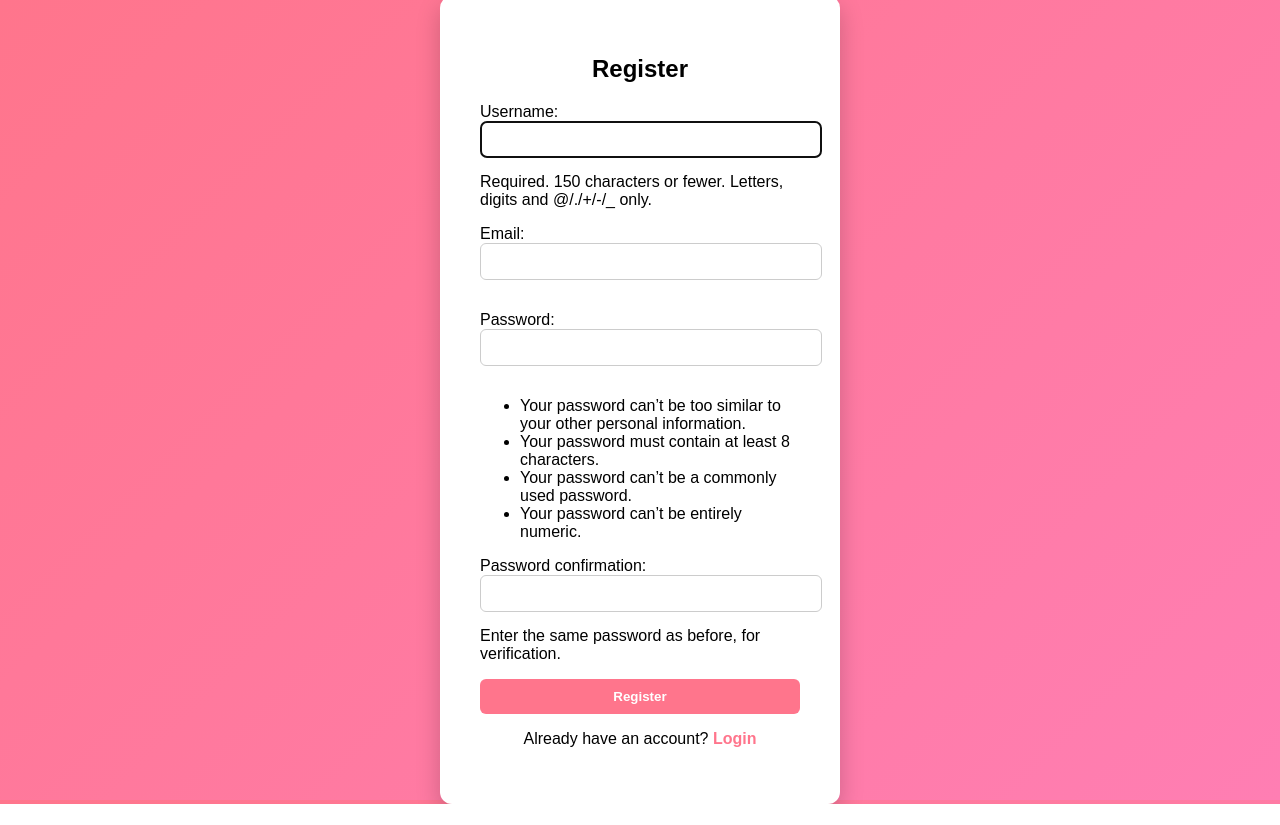
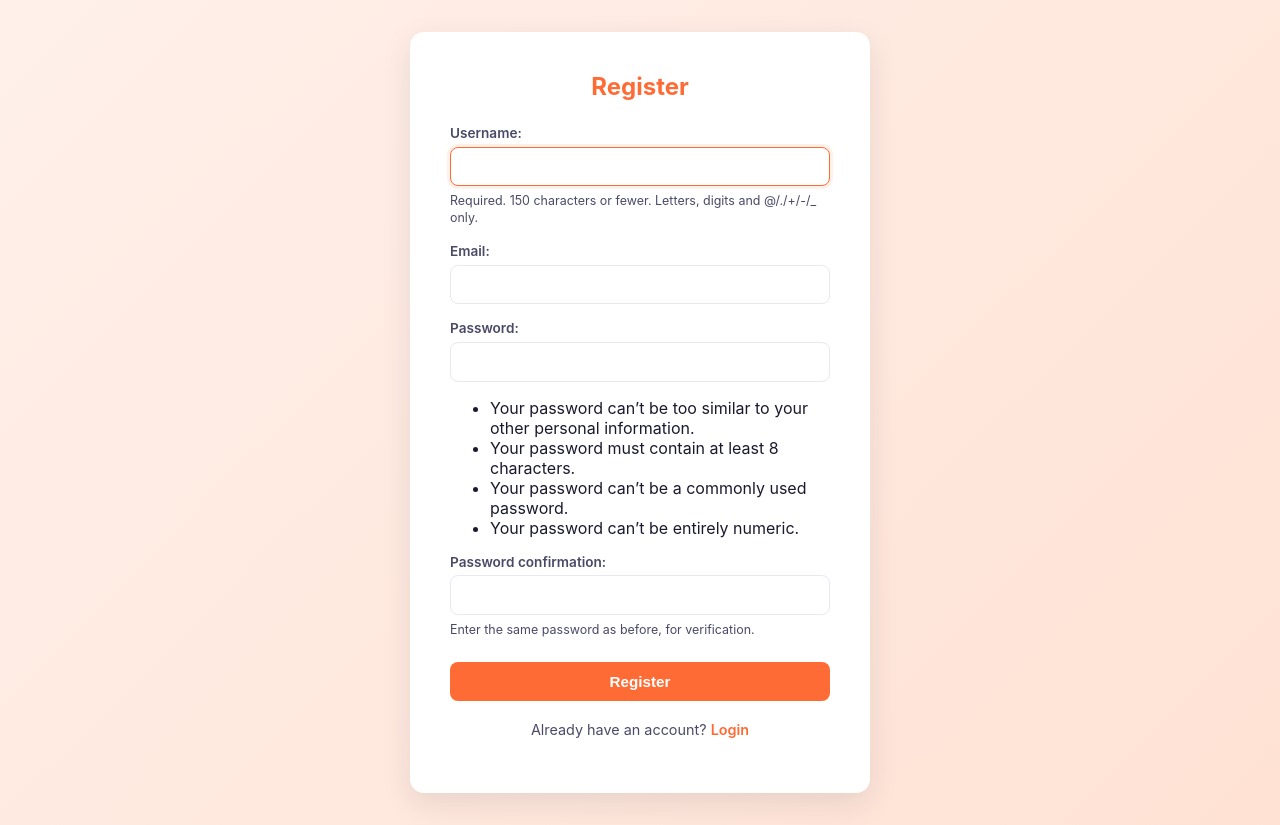
Before and after one commit to beyz100/FlavorMap-Project, a Django app: page /register/ in a window 1280 px wide. Before the commit the page ends 804 px from the top, so only its background shows below. Run offline with Django 5.2, Linux system fonts and the light colour scheme.

Commit message:
improved CSS for Login and Register pages

```diff
--- a/restaurants/templates/users/register.html
+++ b/restaurants/templates/users/register.html
@@ -5,62 +5,124 @@
     <title>Register</title>
 
     <style>
+        :root {
+            --primary: #ff6b35;
+            --primary-dark: #e05520;
+            --primary-soft: #fff0ea;
+            --text-dark: #1a1a2e;
+            --text-mid: #4a4a68;
+            --border: #e8e8f0;
+        }
+
         body {
             margin: 0;
-            padding: 0;
-            font-family: Arial, sans-serif;
-            background: linear-gradient(135deg, #ff758c, #ff7eb3);
-            height: 100vh;
+            padding: 2rem 1rem;
+            font-family: -apple-system, BlinkMacSystemFont, "Segoe UI", Roboto, Arial, sans-serif;
+            background: linear-gradient(135deg, #fff0ea, #ffe2d4);
+            min-height: 100vh;
             display: flex;
             justify-content: center;
             align-items: center;
+            color: var(--text-dark);
+            box-sizing: border-box;
         }
 
         .register-box {
-            background: white;
-            padding: 40px;
-            border-radius: 12px;
-            width: 320px;
-            box-shadow: 0 10px 25px rgba(0,0,0,0.2);
+            background: #fff;
+            padding: 2.5rem;
+            border-radius: 14px;
+            width: 380px;
+            box-shadow: 0 10px 30px rgba(26,26,46,0.10);
         }
 
         h2 {
             text-align: center;
-            margin-bottom: 20px;
+            margin: 0 0 1.5rem;
+            color: var(--primary);
+        }
+
+        form p {
+            margin: 0 0 1rem;
+        }
+
+        label {
+            display: block;
+            font-size: 0.85rem;
+            font-weight: 600;
+            color: var(--text-mid);
+            margin-bottom: 0.35rem;
         }
 
         input {
             width: 100%;
-            padding: 10px;
-            margin-bottom: 15px;
-            border: 1px solid #ccc;
-            border-radius: 6px;
+            padding: 0.65rem 0.75rem;
+            border: 1px solid var(--border);
+            border-radius: 8px;
+            font-size: 0.95rem;
+            box-sizing: border-box;
+            transition: border-color 0.15s, box-shadow 0.15s;
+        }
+
+        input:focus {
+            outline: none;
+            border-color: var(--primary);
+            box-shadow: 0 0 0 3px var(--primary-soft);
         }
 
         button {
             width: 100%;
-            padding: 10px;
-            background: #ff758c;
+            padding: 0.7rem;
+            background: var(--primary);
             color: white;
             border: none;
-            border-radius: 6px;
+            border-radius: 8px;
             cursor: pointer;
-            font-weight: bold;
+            font-weight: 600;
+            font-size: 0.95rem;
+            margin-top: 0.5rem;
+            transition: background 0.15s;
         }
 
         button:hover {
-            background: #e85d75;
+            background: var(--primary-dark);
+        }
+
+        .helptext {
+            display: block;
+            font-size: 0.78rem;
+            color: var(--text-mid);
+            margin-top: 0.35rem;
+            line-height: 1.4;
+        }
+
+        .helptext ul {
+            padding-left: 1.1rem;
+            margin: 0.25rem 0 0;
+        }
+
+        .errorlist {
+            list-style: none;
+            padding: 0;
+            margin: 0.25rem 0 0;
+            font-size: 0.8rem;
+            color: #c0392b;
         }
 
         .login-link {
             text-align: center;
-            margin-top: 15px;
+            margin-top: 1.25rem;
+            font-size: 0.9rem;
+            color: var(--text-mid);
         }
 
         .login-link a {
-            color: #ff758c;
+            color: var(--primary);
             text-decoration: none;
-            font-weight: bold;
+            font-weight: 600;
+        }
+
+        .login-link a:hover {
+            text-decoration: underline;
         }
     </style>
 </head>
```
Also changed, not shown: restaurants/templates/registration/login.html (+73 -21 lines).
